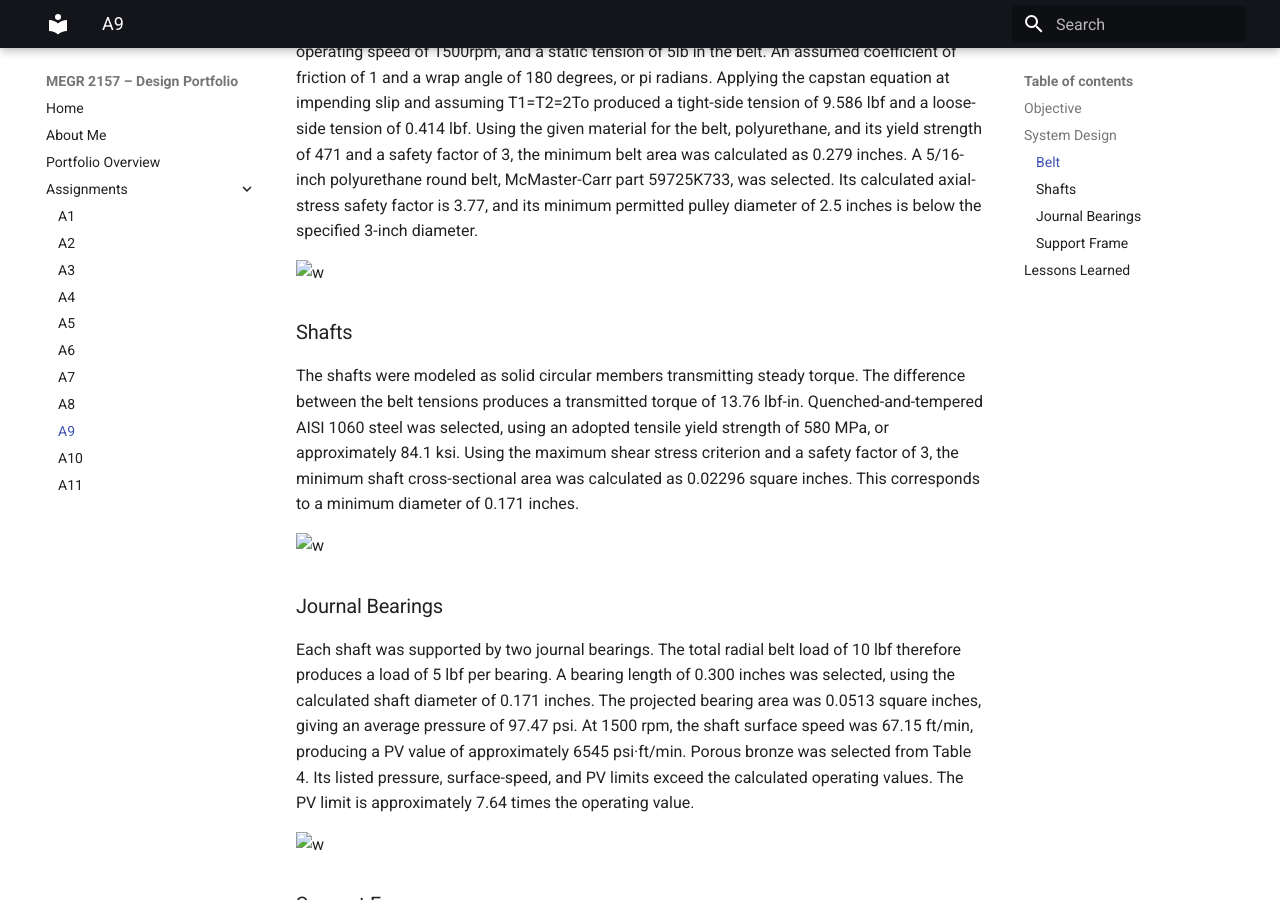
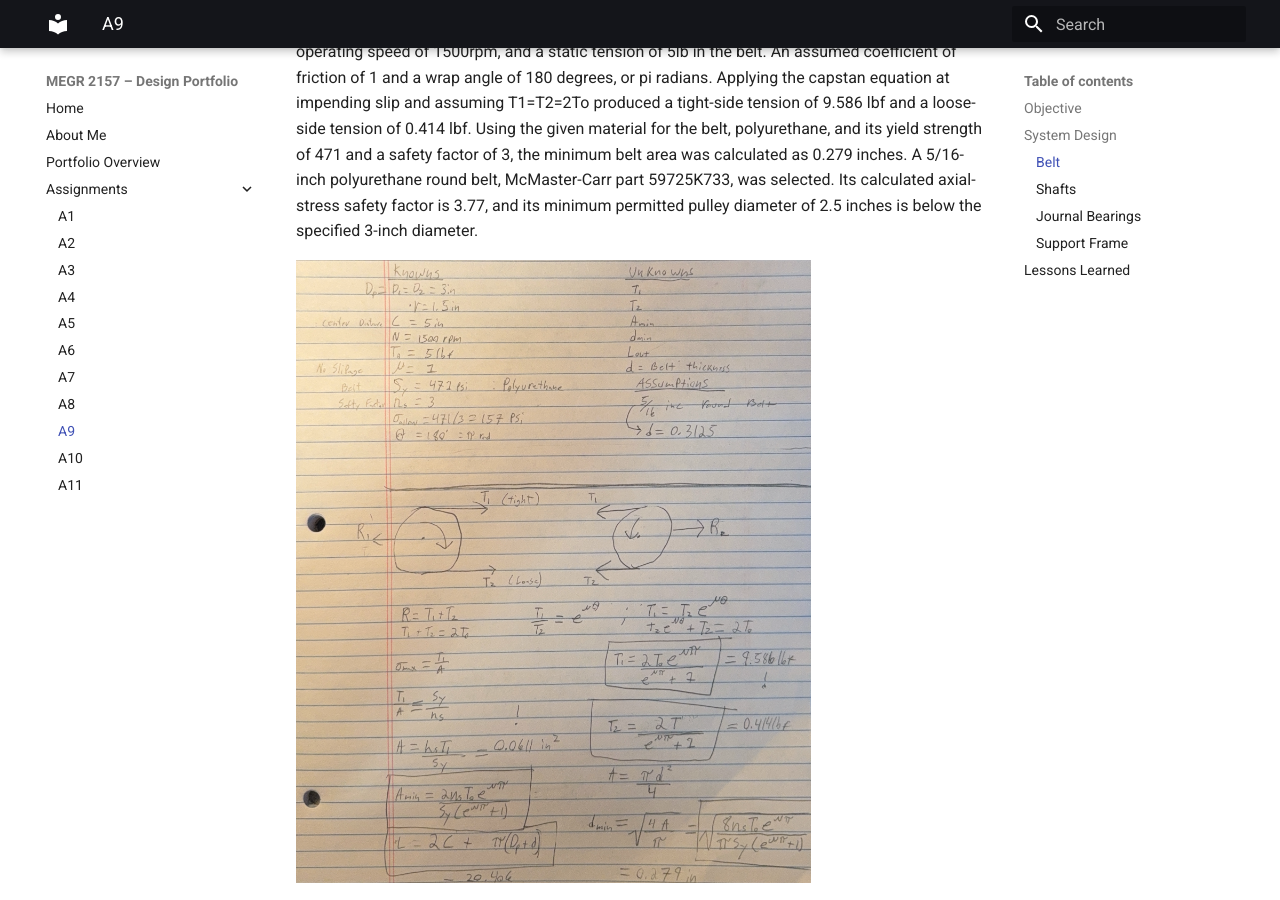
Before and after one commit to pbrown95-glitch/megr2157-portfolio, an MkDocs documentation site: the page built from docs/assignments/A09/index.md, in a window 1280 px wide and 900 px high, scrolled down 674 px. Built offline with MkDocs 1.6.1 and Material for MkDocs 9.7.7, drawn with Linux system fonts in a browser that asks for light colours.

Commit message:
Update index.md

```diff
--- a/docs/assignments/A09/index.md
+++ b/docs/assignments/A09/index.md
@@ -19,25 +19,25 @@
 
 The belt drive was designed using two 3-inch pulleys with a center distance of 5 inches, an operating speed of 1500rpm, and a static tension of 5lb in the belt. An assumed coefficient of friction of 1 and a wrap angle of 180 degrees, or pi radians. Applying the capstan equation at impending slip and assuming T1=T2=2To produced a tight-side tension of 9.586 lbf and a loose-side tension of 0.414 lbf. Using the given material for the belt, polyurethane, and its yield strength of 471 and a safety factor of 3, the minimum belt area was calculated as 0.279 inches. A 5/16-inch polyurethane round belt, McMaster-Carr part 59725K733, was selected. Its calculated axial-stress safety factor is 3.77, and its minimum permitted pulley diameter of 2.5 inches is below the specified 3-inch diameter.
 
-![w](InputKnowns.png)
+![w](1.png)
 
 ### Shafts
 
 The shafts were modeled as solid circular members transmitting steady torque. The difference between the belt tensions produces a transmitted torque of 13.76 lbf-in. Quenched-and-tempered AISI 1060 steel was selected, using an adopted tensile yield strength of 580 MPa, or approximately 84.1 ksi. Using the maximum shear stress criterion and a safety factor of 3, the minimum shaft cross-sectional area was calculated as 0.02296 square inches. This corresponds to a minimum diameter of 0.171 inches.
 
-![w](InputKnowns.png)
+![w](2.png)
 
 ### Journal Bearings
 
 Each shaft was supported by two journal bearings. The total radial belt load of 10 lbf therefore produces a load of 5 lbf per bearing. A bearing length of 0.300 inches was selected, using the calculated shaft diameter of 0.171 inches. The projected bearing area was 0.0513 square inches, giving an average pressure of 97.47 psi. At 1500 rpm, the shaft surface speed was 67.15 ft/min, producing a PV value of approximately 6545 psi·ft/min. Porous bronze was selected from Table 4. Its listed pressure, surface-speed, and PV limits exceed the calculated operating values. The PV limit is approximately 7.64 times the operating value.
 
-![w](InputKnowns.png)
+![w](3.png)
 
 ### Support Frame
 
 With no specific use designated for this pulley system, an effective support frame is not possible, and I was left to design this as I felt fit. Below you will find a simple housing sketch for the pulleys so they are held in place and the forces applied do not cause a misaligned belt.
 
-![w](InputKnowns.png)
+![w](4.png)
 
 ## Lessons Learned
 
```
